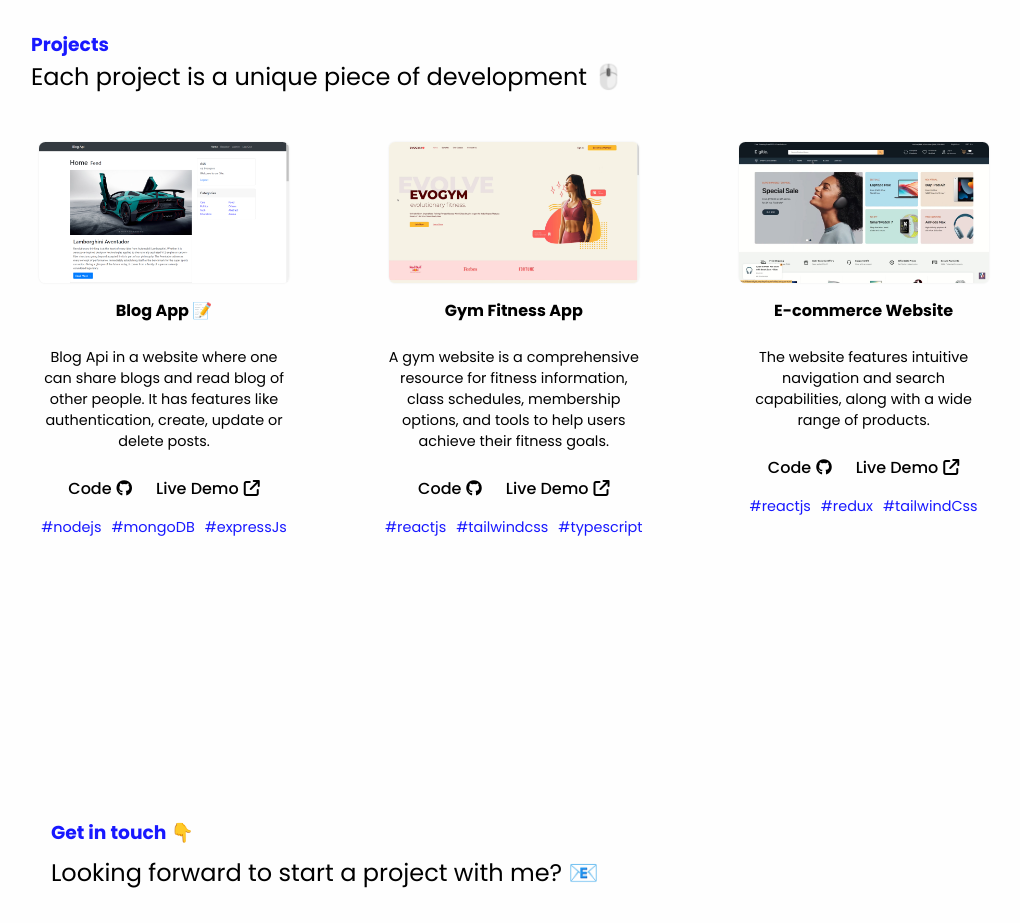
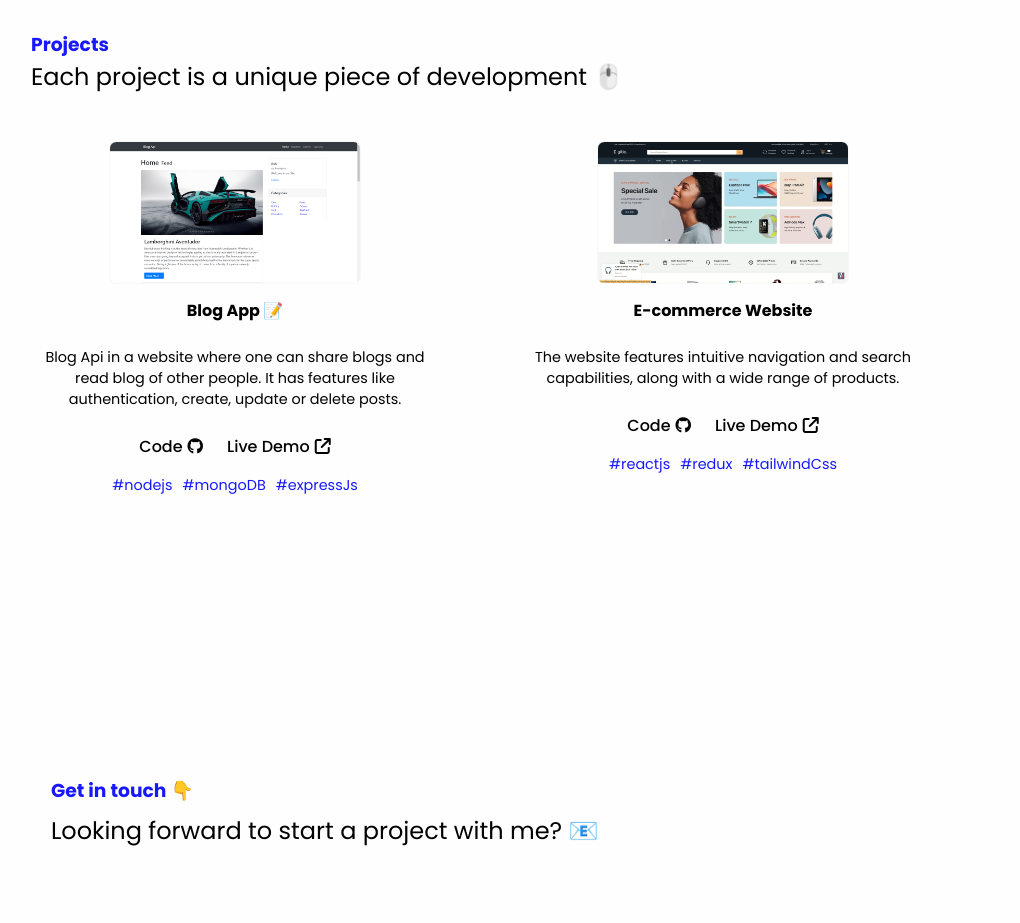
Before and after one commit to rishirajbhargava/rishi-portfolio, a React (Create React App) app: page / in a window 1280 px wide. Shown: the part 1480-2403 px from the top of the page, without its empty margins (137-1157 px from the left). Built offline with nearby package versions, Linux system fonts and the light colour scheme.

Commit message:
project modfied

```diff
--- a/src/components/Projects.js
+++ b/src/components/Projects.js
@@ -29,8 +29,8 @@ const Projects = () => {
                 </div>
                 <div className="projects-grid">
                     <Project1 setTrigger={setTrigger1}/>
-                    <Project2 setTrigger={setTrigger2} />
                     <Project3 setTrigger={setTrigger3}/>
+
                 </div>
 
             </div>
```
